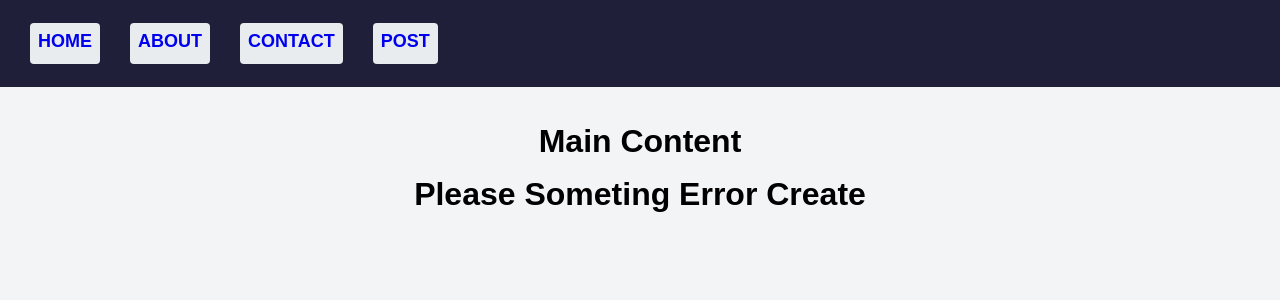
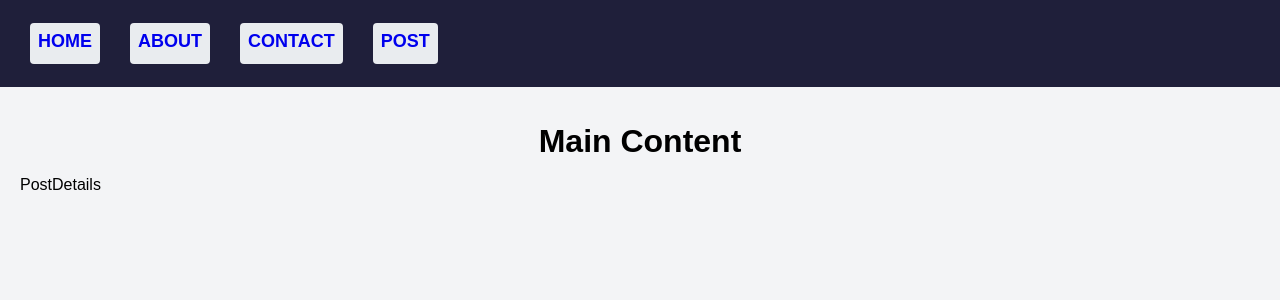
Before and after one commit to Tausifqureshi/React_Revision, a React (Vite) app: page /post/1 in a window 1280 px wide. Shown: the top 300 px of the page. Built offline with nearby package versions, Linux system fonts and the light colour scheme.

Commit message:
UseParams

```diff
--- a/src/React Router DOM v6/ReactRouter.jsx
+++ b/src/React Router DOM v6/ReactRouter.jsx
@@ -9,6 +9,7 @@ import {
 
 import { Home, About, Contact, Post, Error } from "./page";
 import NavBarRoot from "./layout/NavBarRoot";
+import PostDetails from "./components/PostDetails";
 // Humne "./page/index.js" file me saare components ko export kiya hai. Yahaan, hum destructuring ka use karke unhe import kar rahe hain, jise hum routes me use karenge.
 
 //Create Routers.
@@ -22,6 +23,10 @@ const router = createBrowserRouter(
       <Route path="about" element={<About />} />
       <Route path="contact" element={<Contact />} />
       <Route path="post" element={<Post />} />
+      <Route path="post/:id" element={<PostDetails/>} />
+      {/* /* Ye route "/post/:id" dynamic parameter ko match karta hai, jab ID match hoti hai to PostDetails component open hota hai aur sirf usi ID wali post ka data display karta hai PostDetails Page pe. */ }
+
+
       <Route path="*" element={<Error />} />
       {/* Agar koi path match nahi hota, to Error component dikhai dega. "*" wildcard path ko represent karta hai */}
     </Route>
--- /dev/null
+++ b/src/React Router DOM v6/components/PostDetails.jsx
@@ -0,0 +1,7 @@
+import React from "react";
+
+function PostDetails() {
+  return <div>PostDetails</div>;
+}
+
+export default PostDetails;
--- a/src/React Router DOM v6/components/Posts.jsx
+++ b/src/React Router DOM v6/components/Posts.jsx
@@ -7,11 +7,7 @@ function Posts({id, name}) {
   }}>
 
 
-<Link to={id.toString()}>
-<h1>
-{name}
-</h1>
-</Link>
+<Link to={id.toString()}> <h1> {name}</h1> </Link>
 
   <h1>{id}</h1>
 
```
